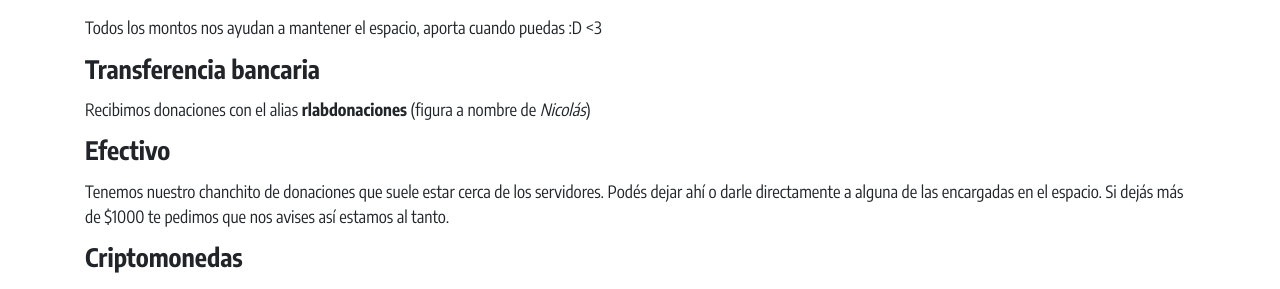
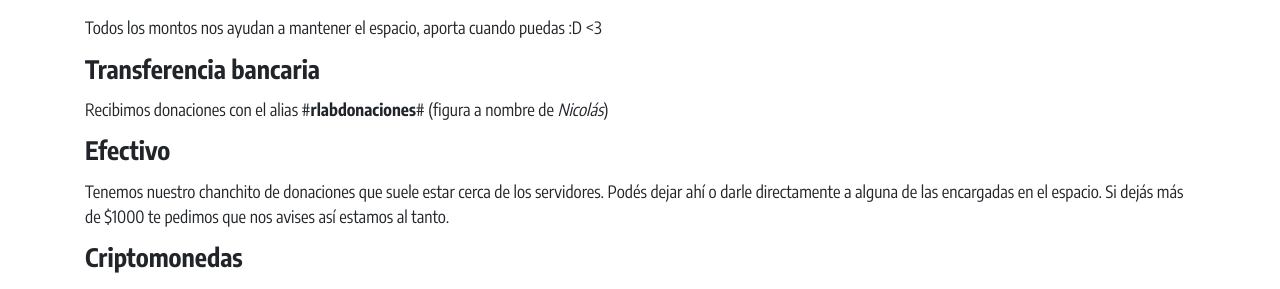
Before and after one commit to rlyehlab/rlab.be, a Jekyll site: the page built from donaciones.md, in a window 1280 px wide. Shown: the part 259-548 px from the top of the page. Built offline with Jekyll 4.4.1, drawn with Linux system fonts in a browser that asks for light colours.

```diff
--- a/donaciones.md
+++ b/donaciones.md
@@ -18,7 +18,7 @@ donación de materiales o la donación de dinero.
 Todos los montos nos ayudan a mantener el espacio, aporta cuando puedas :D <3
 
 ## Transferencia bancaria
-Recibimos donaciones con el alias **rlabdonaciones**
+Recibimos donaciones con el alias  #**rlabdonaciones**#
 (figura a nombre de *Nicolás*)
 
 ## Efectivo
```
